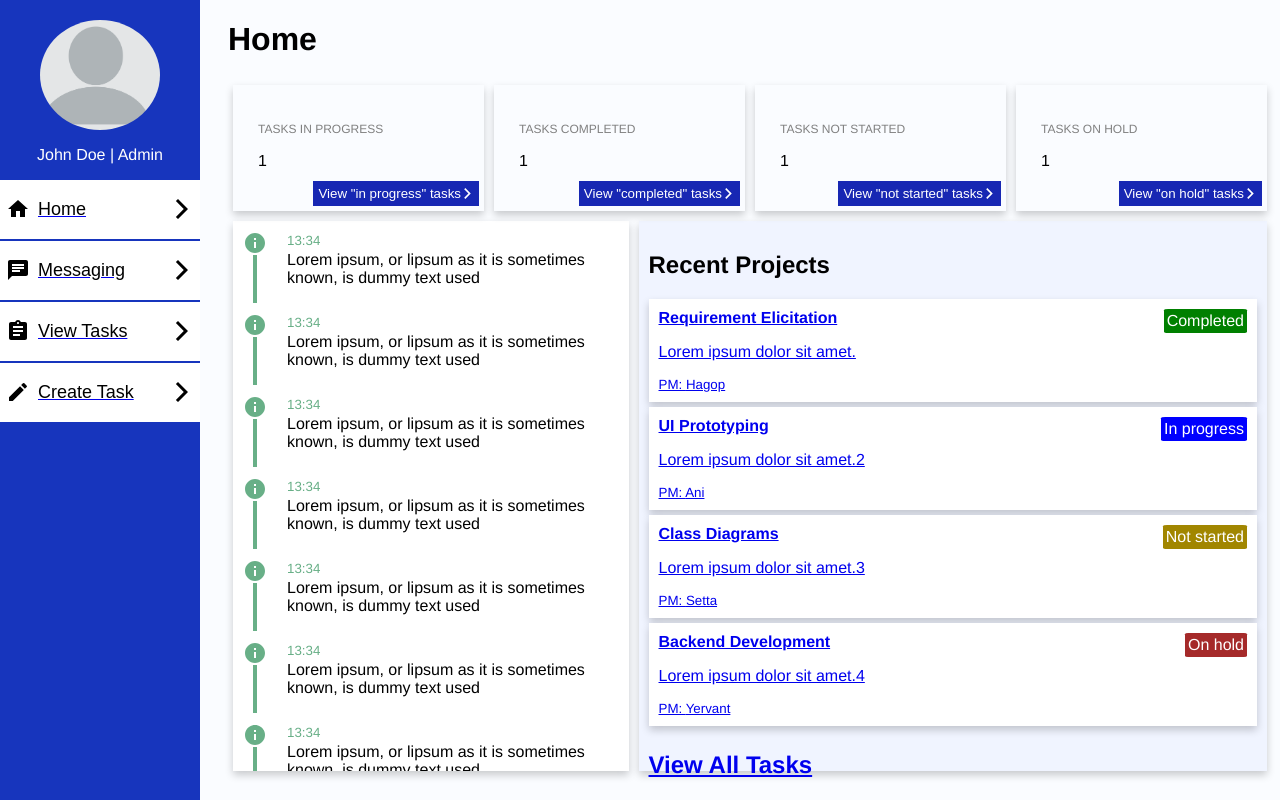
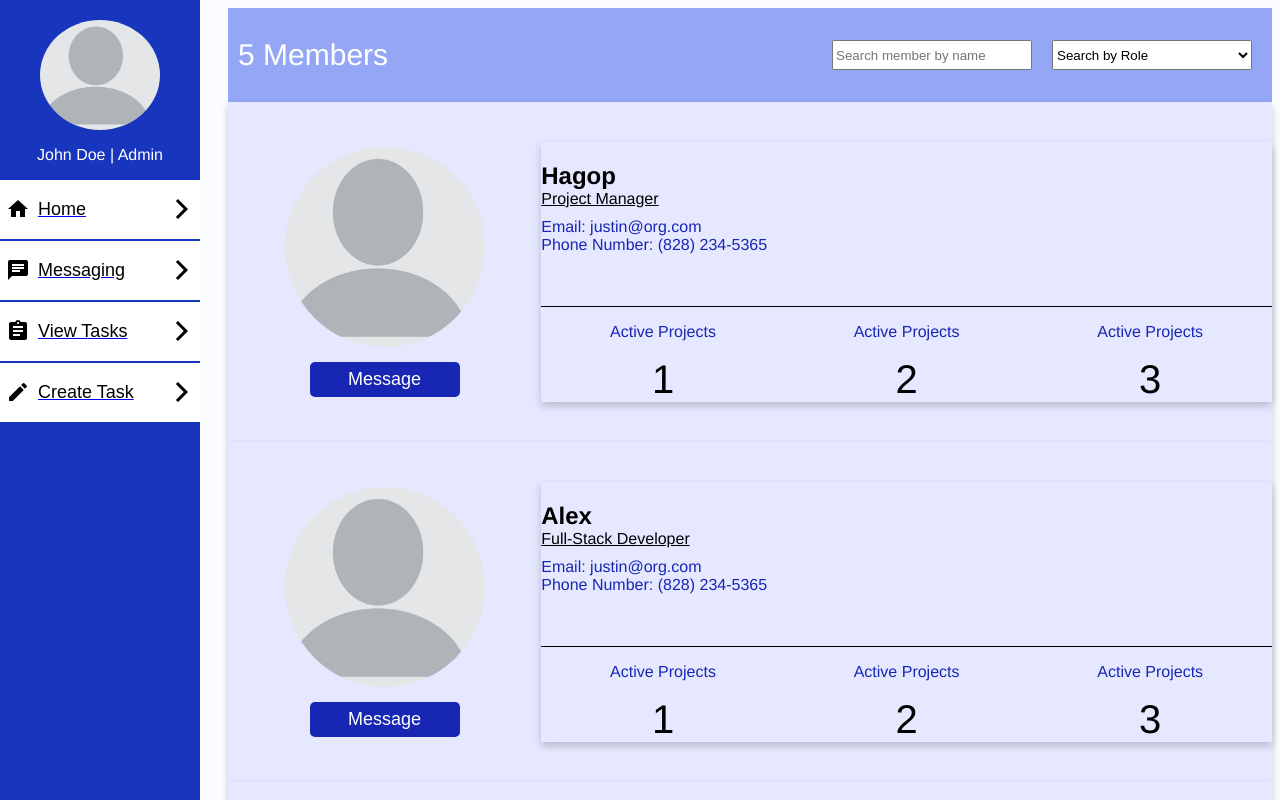
Before and after one commit to SevagSA/Project-Management-Software, a React (Create React App) app in the folder frontend/: page /members in a window 1280 px wide. Shown: the top 800 px of the page. Built offline with nearby package versions, Linux system fonts and the light colour scheme.

Commit message:
Wrote ViewMembers component

```diff
--- a/frontend/src/App.js
+++ b/frontend/src/App.js
@@ -14,6 +14,7 @@ import TaskDetail from "./Components/Task/TaskDetail/TaskDetail"
 import Registration from "./Components/Authentication/Registration";
 import Login from "./Components/Authentication/Login";
 import Profile from "./Components/Profile/Profile";
+import ViewMembers from "./Components/Members/ViewMembers";
 
 function App() {
     return (
@@ -45,6 +46,9 @@ function App() {
                     <Route path="/profile-page">
                         <Profile />
                     </Route>
+                    <Route path="/members">
+                        <ViewMembers />
+                    </Route>
                     <Route path="/">
                         <Home />
                     </Route>
--- /dev/null
+++ b/frontend/src/Components/Members/ViewMembers.js
@@ -0,0 +1,55 @@
+import { useState } from 'react'
+import taskViewStyles from "../Task/ViewTasks/Styles"
+import { members, roles } from "../../DummyData";
+import ProfileCard from "../Widgets/ProfileCard/ProfileCard";
+
+export default function ViewMembers() {
+    const [searchResults, setSearchResults] = useState(members);
+
+    const searchMemberByName = (e) => {
+        const query = e.target.value.toLowerCase();
+        const result = members.filter(e => e.name.toLowerCase().includes(query));
+        setSearchResults(result);
+    };
+
+    const searchMemberByRole = (e) => {
+        let query = e.target.value.toLowerCase();
+        const result = members.filter(e => e.role.toLowerCase() === (query));
+        setSearchResults(result);
+    };
+
+    return (
+        <taskViewStyles.Wrapper>
+
+            <taskViewStyles.SearchDiv>
+                <taskViewStyles.ResultCountHolder>
+                    <taskViewStyles.ResultCount>
+                        {searchResults.length} {searchResults.length > 1 ? "Members" : "Member"}
+                    </taskViewStyles.ResultCount>
+                </taskViewStyles.ResultCountHolder>
+                <taskViewStyles.SearchFieldHolder>
+                    <taskViewStyles.SearchQueryInput
+                        type="search"
+                        onChange={searchMemberByName}
+                        placeholder="Search member by name" />
+                    <taskViewStyles.SearchFilterBy onChange={searchMemberByRole}>
+                        <option value="" selected disabled hidden>Search by Role</option>
+                        {roles.map(e => {
+                            return (
+                                <option key={e} value={e}>{e}</option>
+                            )
+                        })}
+                    </taskViewStyles.SearchFilterBy>
+                </taskViewStyles.SearchFieldHolder>
+            </taskViewStyles.SearchDiv>
+
+            <div>
+                {searchResults.map(member => {
+                    return (
+                        <ProfileCard member={member} />
+                    )
+                })}
+            </div>
+        </taskViewStyles.Wrapper>
+    )
+}
--- a/frontend/src/Components/Task/ViewTasks/ViewTasks.js
+++ b/frontend/src/Components/Task/ViewTasks/ViewTasks.js
@@ -1,7 +1,7 @@
-import {useState, useEffect} from "react";
+import { useState, useEffect } from "react";
 import styles from "./Styles";
-import {tasks, status} from "../../../DummyData";
-import {useLocation} from "react-router-dom";
+import { tasks, status } from "../../../DummyData";
+import { useLocation } from "react-router-dom";
 import TaskSearchResultCard from "../TaskSearchResultCard/TaskSearchResultCard";
 
 export default function ViewTasks() {
@@ -26,7 +26,7 @@ export default function ViewTasks() {
         }
         let query;
         if (e === null) {
-            query=statusURLParam.toLowerCase();
+            query = statusURLParam.toLowerCase();
         } else if (statusURLParam === null) {
             query = e.target.value.toLowerCase();
         }
@@ -46,7 +46,7 @@ export default function ViewTasks() {
             <styles.SearchDiv>
                 <styles.ResultCountHolder>
                     <styles.ResultCount>
-                    {searchResults.length} {searchResults.length > 1 ?"Tasks" : "Task"}
+                        {searchResults.length} {searchResults.length > 1 ? "Tasks" : "Task"}
                     </styles.ResultCount>
                 </styles.ResultCountHolder>
 
@@ -71,14 +71,10 @@ export default function ViewTasks() {
             </styles.SearchDiv>
 
             <styles.ResultDiv>
-                {searchResults ?
-                    searchResults.map(task => {
+                {searchResults.map(task => {
                     return (
-                            <TaskSearchResultCard task={task}/>
+                        <TaskSearchResultCard task={task} />
                     )
-                    })
-                : tasks.map(task => {
-                    return <TaskSearchResultCard task={task}/>
                 })}
             </styles.ResultDiv>
         </styles.Wrapper>
--- a/frontend/src/Components/Widgets/ProfileCard/ProfileCard.js
+++ b/frontend/src/Components/Widgets/ProfileCard/ProfileCard.js
@@ -11,8 +11,8 @@ export default function ProfileCard({ member }) {
 
             <styles.ProfileInfoHolder>
                 <styles.ProfileOverviewHolder>
-                    <styles.Name>Justin Rob</styles.Name>
-                    <styles.Role>Project Manager</styles.Role>
+                    <styles.Name>{member.name}</styles.Name>
+                    <styles.Role>{member.role}</styles.Role>
 
                     <styles.TextInfo>Email: justin@org.com</styles.TextInfo>
                     <styles.TextInfo>Phone Number: (828) 234-5365</styles.TextInfo>
--- a/frontend/src/DummyData.js
+++ b/frontend/src/DummyData.js
@@ -41,6 +41,31 @@ const status = [
     "In progress",
     "Not started",
     "On hold",
-]
+];
 
-export {tasks, status};
+const members = [
+    {
+        "name": "Hagop",
+        "role": "Project Manager",
+    },
+    {
+        "name": "Alex",
+        "role": "Full-Stack Developer",
+    },
+    {
+        "name": "Jason",
+        "role": "UX Designer",
+    },
+    {
+        "name": "Kattie",
+        "role": "Product Manager",
+    },
+    {
+        "name": "Alice",
+        "role": "Backend Developer",
+    },
+];
+
+const roles = ["Backend Developer", "Project Manager", "Product Manager", "UX Designer"];
+
+export { tasks, status, members, roles };
```
Lines whose indentation alone changed are shown as unchanged.
